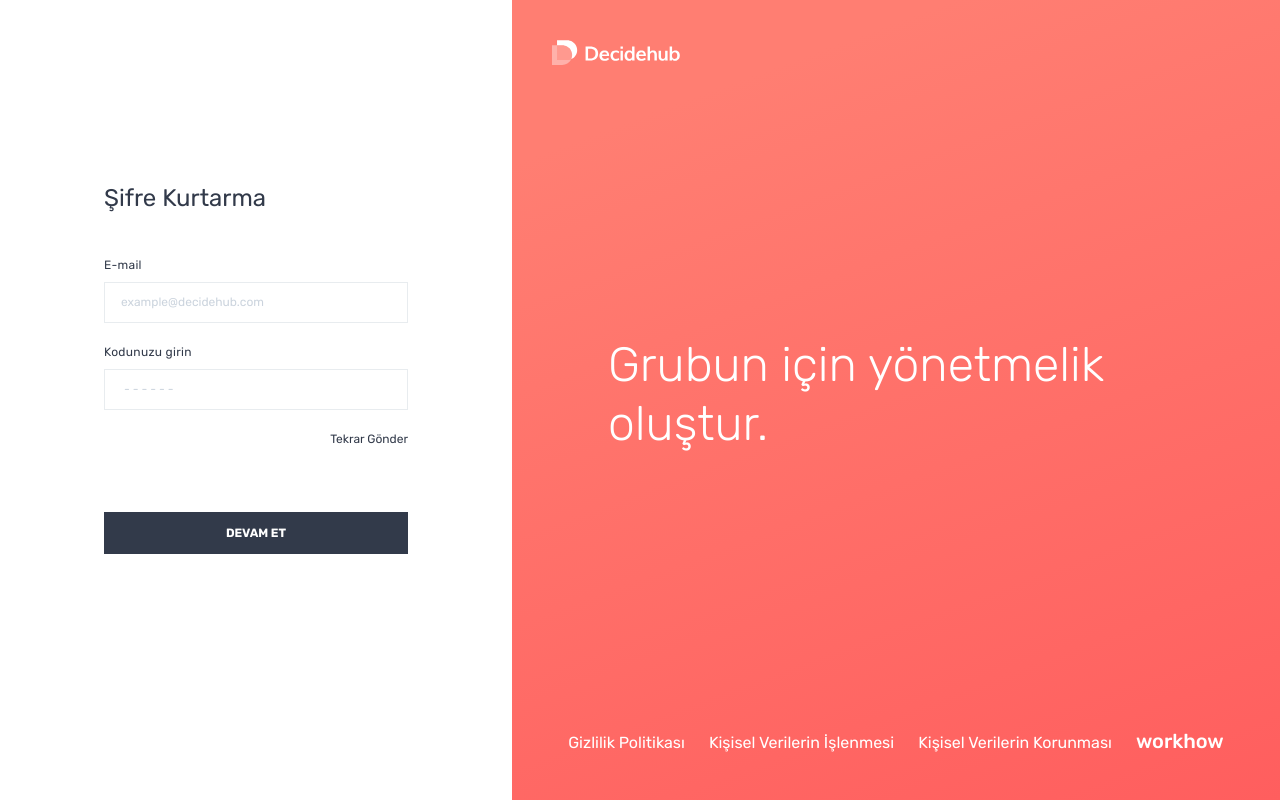
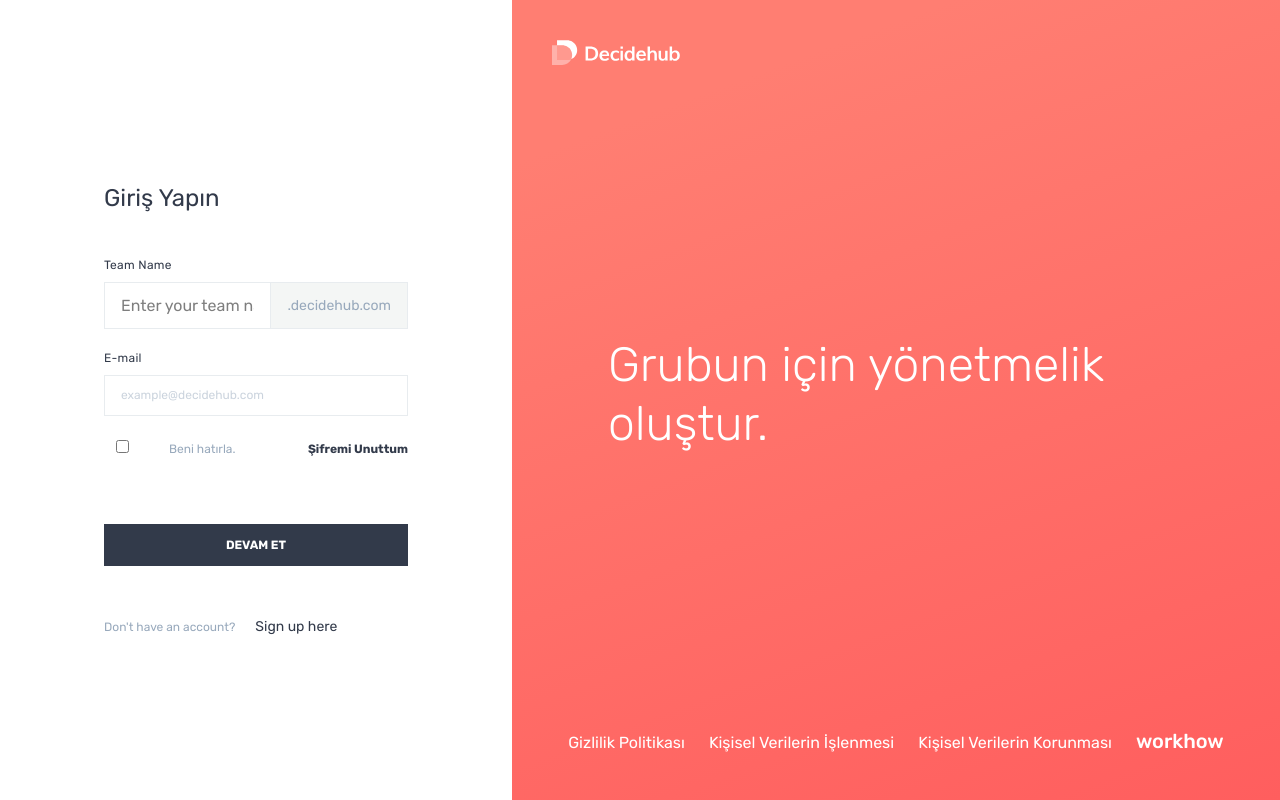
Before and after one commit to workhow/decidehub-client, a React (Create React App) app: page / in a window 1280 px wide. Built offline with nearby package versions, Linux system fonts and the light colour scheme.

Commit message:
added the SignIn component

```diff
--- a/src/components/AccountLayout/AccountLayout.js
+++ b/src/components/AccountLayout/AccountLayout.js
@@ -1,14 +1,14 @@
 import React from "react";
 import "./AccountLayout.css";
-import AccountRightPanel from "./AccountRightPanel/AccountRightPanel"
-import ResetPassword from "./ResetPassword/ResetPassword"
+import AccountRightPanel from "./AccountRightPanel/AccountRightPanel";
+import SignIn from "./SignIn/SignIn";
 
 class AccountLayout extends React.Component {
     render() {
         return <div>
             <div className="flex flex-col lg:flex-row">
                 <div className="w-full lg:w-2/5 h-screen p-20">
-                    <ResetPassword />
+                    <SignIn />
                 </div>
                 <div className="order-first lg:order-last w-full lg:w-3/5 h-screen">
                     <AccountRightPanel />
--- a/src/components/AccountLayout/Register/Checkbox/Checkbox.js
+++ b/src/components/AccountLayout/Register/Checkbox/Checkbox.js
@@ -3,7 +3,7 @@ import React from "react";
 class Checkbox extends React.Component {
     render () {
         return <div className="w-full px-3 items-baseline">
-        <input type="checkbox" className="mr-10"/><label for="affirmation" className="text-xs text-gray-text">{this.props.text}.</label>
+        <input type="checkbox" className="mr-10"/><label className="text-xs text-gray-text">{this.props.text}.</label>
         </div>
     }
 }
--- a/src/components/AccountLayout/SignIn/SignIn.js
+++ b/src/components/AccountLayout/SignIn/SignIn.js
@@ -0,0 +1,36 @@
+import React from "react";
+import FormBlock from "../Register/FormBlock/FormBlock";
+import FormSuffix from "../Register/FormSuffix/FormSuffix";
+import Button from "../Register/Button/Button";
+import Checkbox from "../Register/Checkbox/Checkbox";
+import ButtonSubtext from "../Register/ButtonSubtext/ButtonSubtext";
+
+class SignIn extends React.Component {
+    render () {
+        return <div className="flex flex-wrap mx-3 mb-6">
+        <div className="w-full px-3 mt-20">
+            <p className="text-2xl mb-10 mt-5 text-gray-dark">Giriş Yapın</p>
+            <div className="mb-5">
+                <FormSuffix labelText="Team Name" suffixText=".decidehub.com" placeholderText="Enter your team name"/>
+            </div>
+            <div className="mb-5">
+                <FormBlock labelText="E-mail" placeholderText="example@decidehub.com"/>
+            </div>
+            <div className="w-full flex justify-between items-baseline">
+                <div className="inline-block">
+                    <Checkbox text="Beni hatırla"/>
+                </div>
+                <div className="inline-block">
+                    <p className="text-xs text-gray-dark font-bold text-right">Şifremi Unuttum</p>
+                </div>
+            </div>
+            <div>
+                <Button text="Devam Et"/>
+            </div>
+			<ButtonSubtext text="Don't have an account?" linkText="Sign up here" linkUrl="/login"/>
+        </div>
+    </div>
+    }
+}
+
+export default SignIn;
```
